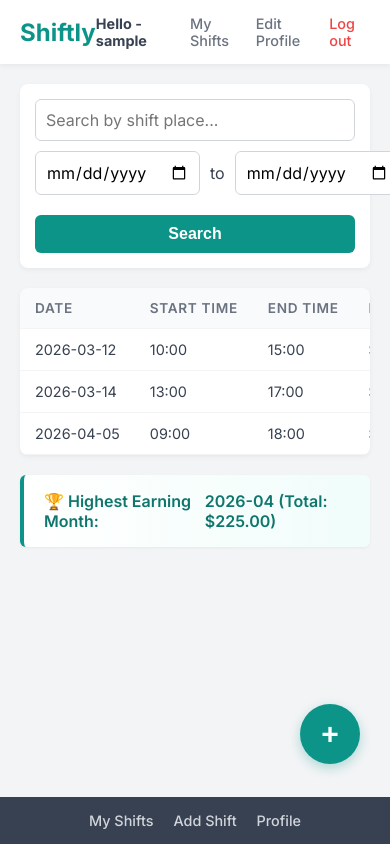
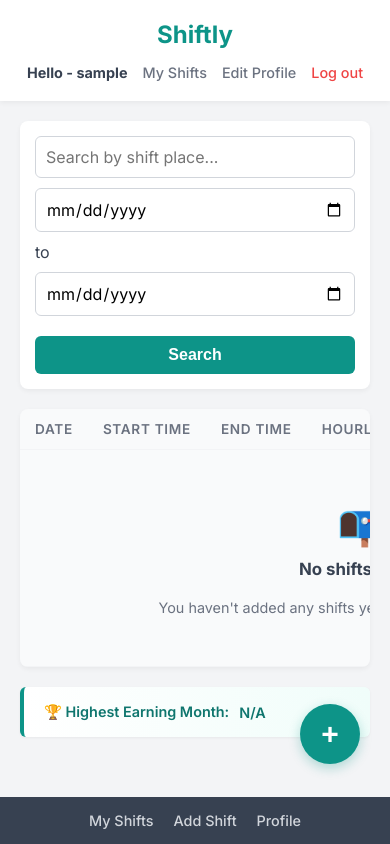
Before and after one commit to YOONSEO99/Shiftly, a plain HTML site: page index.html in a window 390 px wide. Drawn offline with Linux system fonts and the light colour scheme; sample sign-in values are in the browser's storage.

Commit message:
fixed function

```diff
--- a/home.css
+++ b/home.css
@@ -195,3 +195,46 @@ body {
     padding: 0;
     background-color: #f3f4f6;
 }
+
+@media screen and (max-width: 768px) {
+    .top-bar {
+        flex-direction: column;
+        align-items: center;
+        gap: 15px;
+        padding: 20px;
+    }
+
+    .user-menu {
+        flex-wrap: wrap;
+        justify-content: center;
+        gap: 15px;
+    }
+
+    .filters {
+        flex-direction: column;
+        align-items: stretch;
+        gap: 10px;
+    }
+
+    .date-range {
+        flex-direction: column;
+        align-items: stretch;
+        gap: 10px;
+    }
+
+    .table-container {
+        overflow-x: auto;
+        -webkit-overflow-scrolling: touch;
+        margin-bottom: 20px;
+        border-radius: 8px;
+    }
+
+    #shiftTable {
+        min-width: 600px;
+    }
+
+    .highest-earning {
+        font-size: 0.9rem;
+        text-align: center;
+    }
+}
--- a/home.js
+++ b/home.js
@@ -20,7 +20,12 @@ function getPlaceBadgeStyle(placeName){
 
 document.addEventListener('DOMContentLoaded',function(){
     const sessionData = JSON.parse(localStorage.getItem('shiftly_session'));
-    if(!sessionData){
+    const currentTime = new Date().getTime();
+
+    // [수정] 60분 세션 만료 체크 로직 추가
+    if(!sessionData || currentTime > sessionData.expiry){
+        alert('Session expired. Please log in again.');
+        localStorage.removeItem('shiftly_session');
         window.location.href = 'login.html';
         return;
     }
@@ -32,30 +37,24 @@ document.addEventListener('DOMContentLoaded',function(){
         window.location.href='login.html';
     });
 
-    let shifts = JSON.parse(localStorage.getItem('shiftly_shifts'));
-    if(!shifts||shifts.length===0){
-        shifts = [
-            { id: 1, date: '2026-03-12', startTime: '10:00', endTime: '15:00', wage: 18.5, place: 'Sushi Hanabi', comment: '' },
-            { id: 2, date: '2026-03-14', startTime: '13:00', endTime: '17:00', wage: 20, place: 'KDD Event Prep', comment: '' },
-            { id: 3, date: '2026-04-05', startTime: '09:00', endTime: '18:00', wage: 25, place: 'Freelance Web', comment: '' }
-        ];
-        localStorage.setItem('shiftly_shifts', JSON.stringify(shifts));
-    }
+    let allShifts = JSON.parse(localStorage.getItem('shiftly_shifts')) || [];
 
-    renderTable(shifts);
-    calculateHighestMonth(shifts);
+    let userShifts = allShifts.filter(shift => shift.username === sessionData.username);
+
+    renderTable(userShifts);
+    calculateHighestMonth(userShifts);
 
     document.getElementById('filterBtn').addEventListener('click',function(){
         const placeQuery = document.getElementById('searchPlace').value.toLowerCase();
         const start = document.getElementById('startDate').value;
         const end = document.getElementById('endDate').value;
 
-        let filtered = shifts.filter(shift => {
+        let filtered = userShifts.filter(shift => {
             let matchPlace = shift.place.toLowerCase().includes(placeQuery);
             let matchDate = true;
 
             if (start && shift.date < start) matchDate = false;
-            if (end&&shift.date > end) matchDate = false;
+            if (end && shift.date > end) matchDate = false;
 
             return matchPlace && matchDate;
         });
@@ -67,6 +66,19 @@ document.addEventListener('DOMContentLoaded',function(){
 function renderTable(shiftArray){
     const tbody = document.getElementById('shiftTableBody');
     tbody.innerHTML='';
+
+    if (shiftArray.length === 0) {
+        tbody.innerHTML = `
+            <tr>
+                <td colspan="6" style="text-align: center; padding: 50px 20px; color: #6b7280; background-color: #f9fafb;">
+                    <div style="font-size: 2.5rem; margin-bottom: 10px;">📭</div>
+                    <h3 style="margin-bottom: 5px; color: #374151;">No shifts found</h3>
+                    <p style="font-size: 0.9rem;">You haven't added any shifts yet. Click the + button to start!</p>
+                </td>
+            </tr>
+        `;
+        return;
+    }
 
     shiftArray.forEach(shift =>{
         const tr = document.createElement('tr');
@@ -105,7 +117,10 @@ function calculateProfit(start,end,wage){
 }
 
 function calculateHighestMonth(shiftArray) {
-    if (shiftArray.length === 0) return;
+    if (shiftArray.length === 0) {
+        document.getElementById('highestMonthDisplay').textContent = 'N/A';
+        return;
+    }
 
     const monthlyProfits = {};
 
```
Also changed, not shown: add-shift.js (+6 -2 lines), edit-profile.js (+6 -2 lines), login.html (+1 -2 lines), login.js (+12 -6 lines), register.js (+23 -18 lines).
